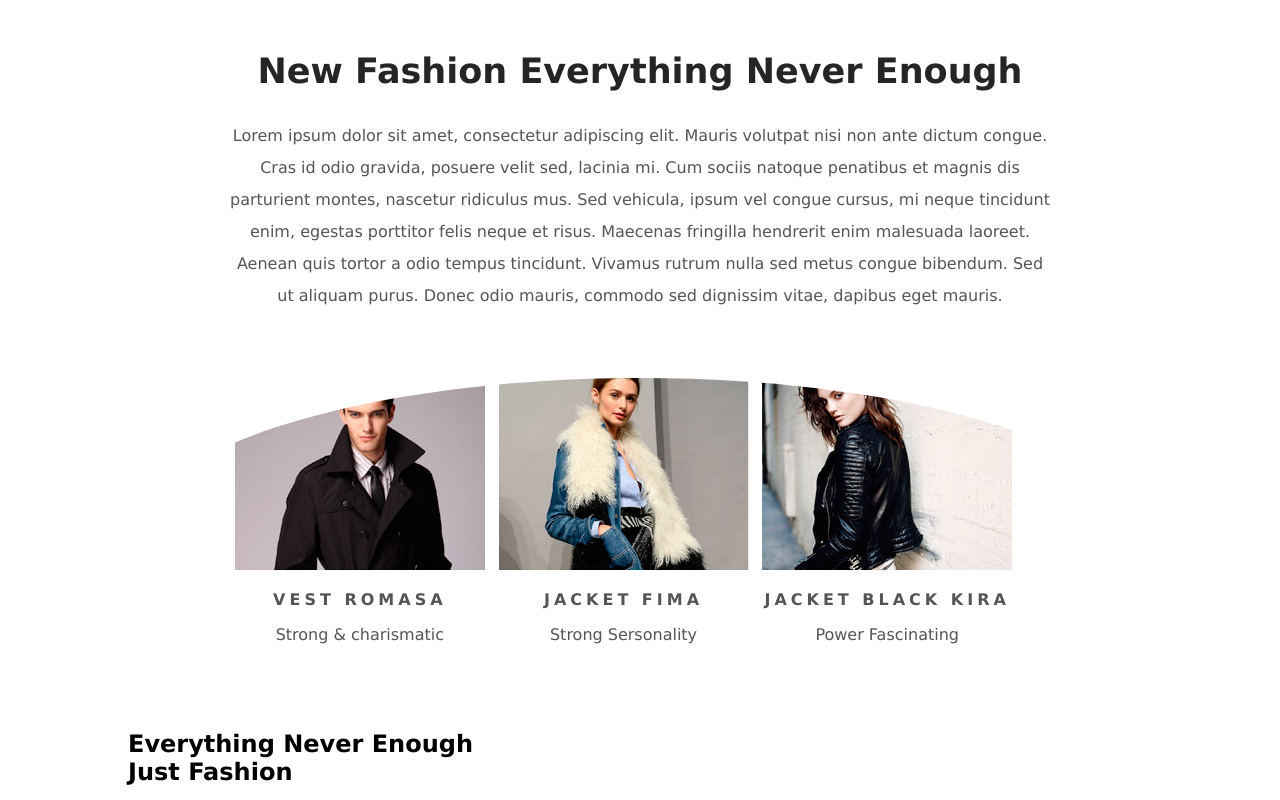
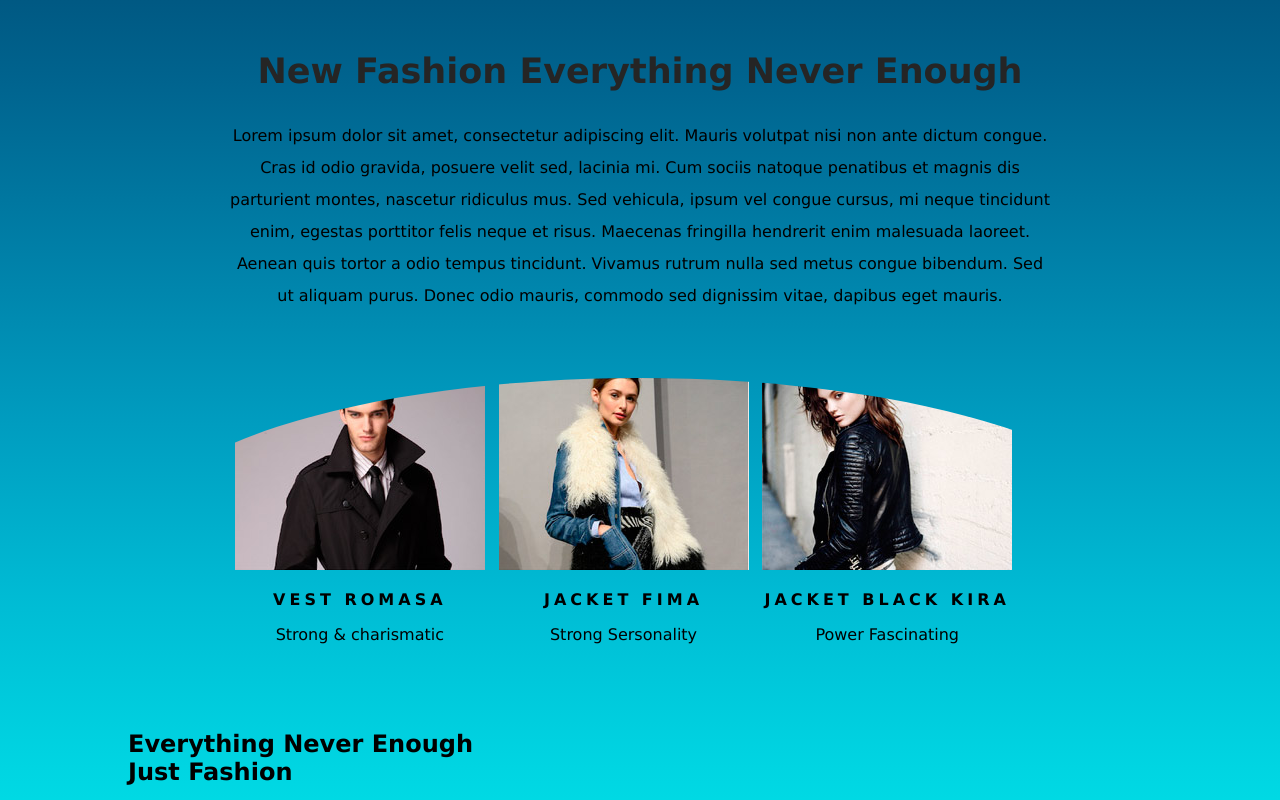
Before and after one commit to RafaeL-Malaquias/Project2-web-fashion, a plain HTML site: page index.html in a window 1280 px wide. Shown: the part 600-1400 px from the top of the page. Drawn offline with Linux system fonts and the light colour scheme.

Commit message:
Update style.css

```diff
--- a/css/style.css
+++ b/css/style.css
@@ -4,6 +4,7 @@ body {
     font-family: Verdana, Geneva, Tahoma, sans-serif;
     margin: 0;
     padding: 0;
+    background: linear-gradient(180deg, #002b4f, #002f54, #003b62, #004d76, #00648f, #0080a8, #009dc0, #00bbd4, #00d5e2, #00ebec, #18faf2, #29fff4);
 }
 #principal{
 
@@ -40,6 +41,7 @@ body {
 
 }
 .header-nav a {
+    font-family: Sans-serif;
     color: white;
     text-decoration: none;
     letter-spacing: 2px;
@@ -47,10 +49,15 @@ body {
 /* text da cor tem ser elemento separado*/
 .header-nav li:hover {
    height: 22px;
-   background-color: rgba(126, 126, 126, 0.096);
+   background-color: rgba(192, 192, 192, 0.096);
    border-radius: 10px;
+   transition: background-color 1s;
 }
-.header-nav a:hover{
+/* hover para background- e outro para para letra*/
+.header-nav li:hover{
+    background-color: rgba(234, 234, 234, 0.096);
+}
+.header-nav li:hover{
     color: rgb(255, 255, 255);
 }
 
@@ -63,19 +70,27 @@ body {
 .portfolio h1 {
     font-size: 35px;
     color: #252525;
-
+    transition: color 1s;
+}
+.portfolio h1:hover{
+    color: white;
+    cursor: default;
+}
+.portfolio p:hover {
+    color: white;
 }
 .portfolio p {
     font-size: 16px;
     line-height: 2;
-    color: #555;
+    color: #000000;
+    transition: color 1s;
 }
 
 /*GALARIA */
 
 /*Leyout quebrpu pouco usando overflow auto */
 .gallery {
-    color: #555;
+    color: #000000;
     padding: 0 100px 50px 100px;
     overflow: auto;
     border-radius: 50%;
@@ -121,10 +136,6 @@ body {
     transform: scale(0.9);
 }
 
-
-
-
-
 .mapa {
 
     width: 300px;
```
